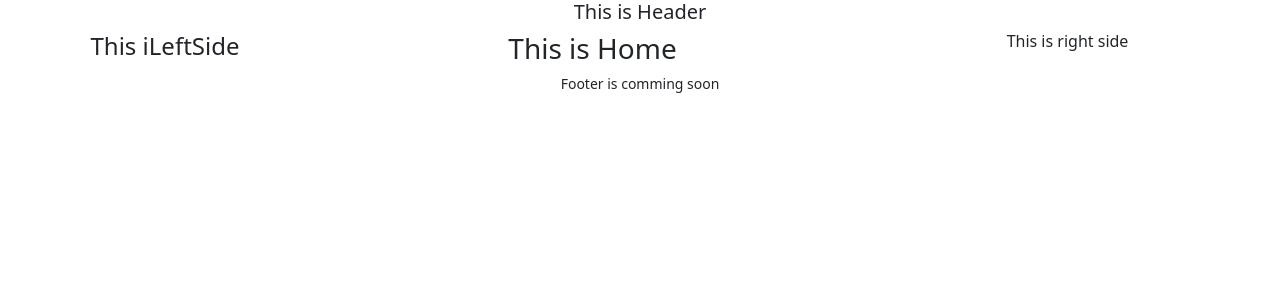
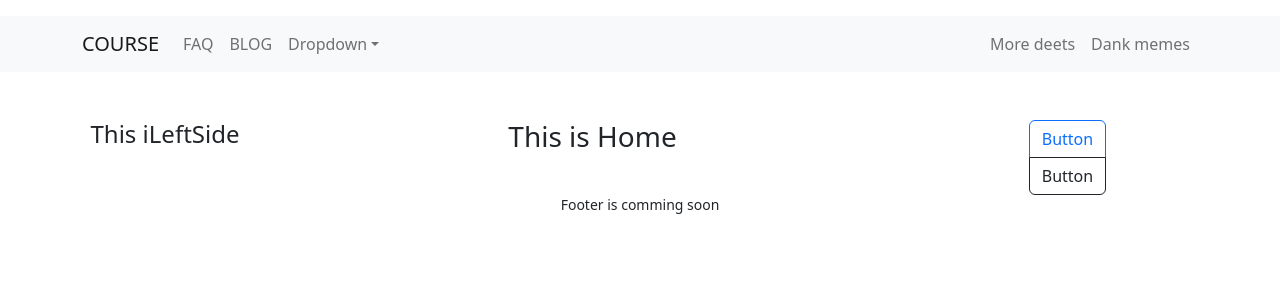
Before and after one commit to 0178811jes/learning-platform-client, a React (Create React App) app: page / in a window 1280 px wide. Shown: the top 300 px of the page. Built offline with nearby package versions, Linux system fonts and the light colour scheme.

Commit message:
header set

```diff
--- a/public/index.html
+++ b/public/index.html
@@ -24,7 +24,7 @@
       work correctly both with client-side routing and a non-root public URL.
       Learn how to configure a non-root public URL by running `npm run build`.
     -->
-    <title>React App</title>
+    <title>The Course of PYTHON</title>
   </head>
   <body>
     <noscript>You need to enable JavaScript to run this app.</noscript>
--- a/src/sheard/Header/Header.js
+++ b/src/sheard/Header/Header.js
@@ -1,10 +1,43 @@
 import React from 'react';
+import Container from 'react-bootstrap/Container';
+import Nav from 'react-bootstrap/Nav';
+import Navbar from 'react-bootstrap/Navbar';
+import NavDropdown from 'react-bootstrap/NavDropdown';
+
 
 const Header = () => {
+
     return (
-        <div>
-            <h5>This is Header</h5>
-        </div>
+
+        <Navbar collapseOnSelect className="mb-5 mt-3" expand="lg" bg="light" variant="light">
+            <Container>
+                <Navbar.Brand>COURSE</Navbar.Brand>
+                <Navbar.Toggle aria-controls="responsive-navbar-nav" />
+                <Navbar.Collapse id="responsive-navbar-nav">
+                    <Nav className="me-auto">
+                        <Nav.Link href="#features">FAQ</Nav.Link>
+                        <Nav.Link href="#pricing">BLOG</Nav.Link>
+                        <NavDropdown title="Dropdown" id="collasible-nav-dropdown">
+                            <NavDropdown.Item href="#action/3.1">Action</NavDropdown.Item>
+                            <NavDropdown.Item href="#action/3.2">
+                                Another action
+                            </NavDropdown.Item>
+                            <NavDropdown.Item href="#action/3.3">Something</NavDropdown.Item>
+                            <NavDropdown.Divider />
+                            <NavDropdown.Item href="#action/3.4">
+                                Separated link
+                            </NavDropdown.Item>
+                        </NavDropdown>
+                    </Nav>
+                    <Nav>
+                        <Nav.Link href="#deets">More deets</Nav.Link>
+                        <Nav.Link eventKey={2} href="#memes">
+                            Dank memes
+                        </Nav.Link>
+                    </Nav>
+                </Navbar.Collapse>
+            </Container>
+        </Navbar>
     );
 };
 
--- a/src/sheard/RightSideNav/RightSideNav.js
+++ b/src/sheard/RightSideNav/RightSideNav.js
@@ -1,10 +1,14 @@
 import React from 'react';
+import Button from 'react-bootstrap/Button';
+import ButtonGroup from 'react-bootstrap/ButtonGroup';
+
 
 const RightSideNav = () => {
     return (
-        <div>
-            <h6>This is right side</h6>
-        </div>
+        <ButtonGroup vertical>
+            <Button variant="outline-primary">Button</Button>
+            <Button variant="outline-dark">Button</Button>
+        </ButtonGroup>
     );
 };
 
```
Also changed, not shown: 1 other file (tests, documents, lock files or other folders).
